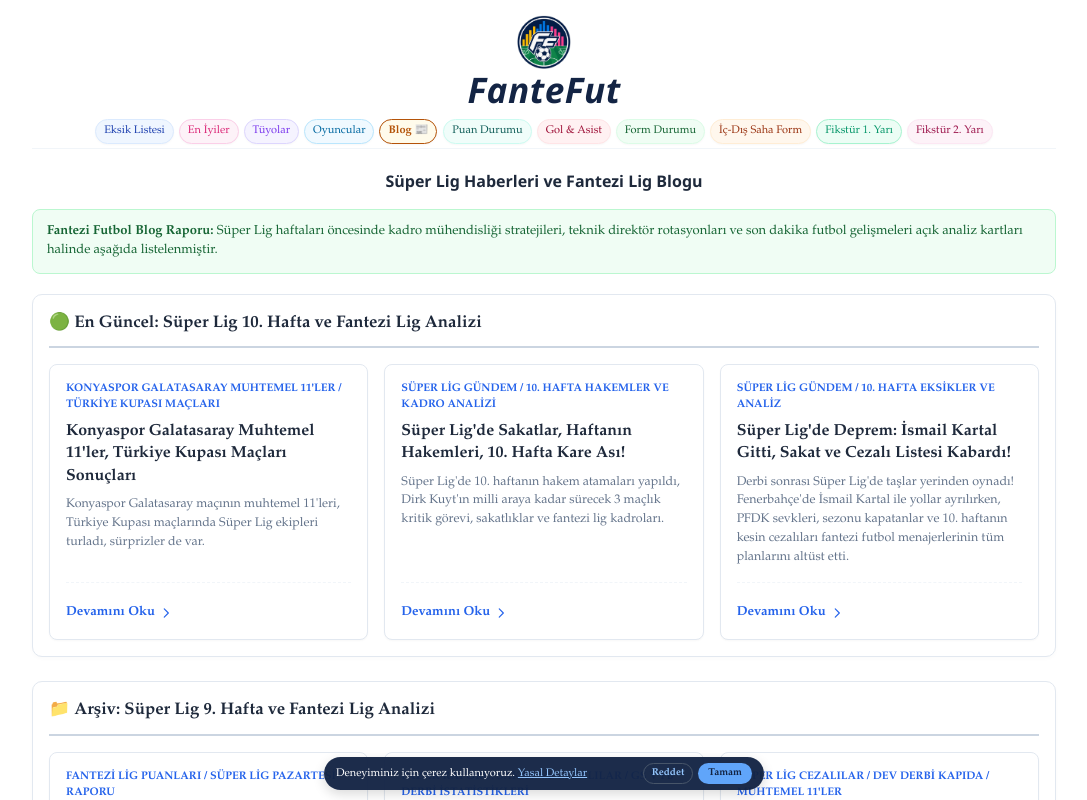
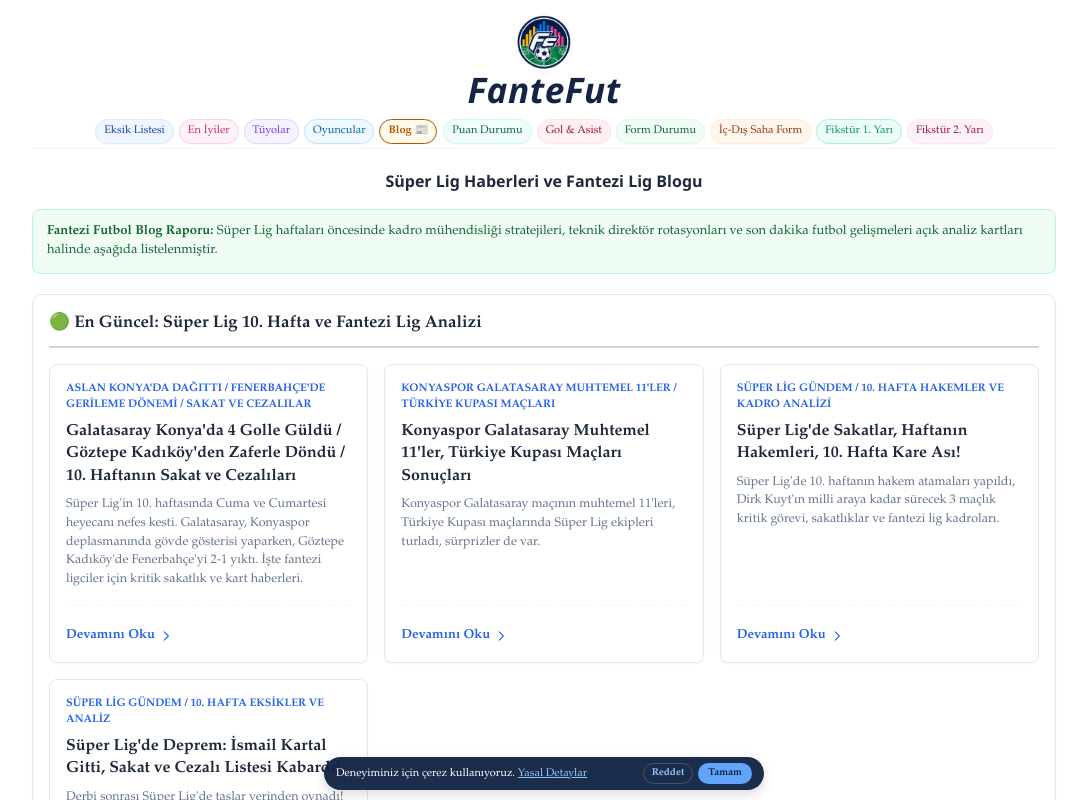
Before and after one commit to fantefut/fantefut, a Next.js app: page /blog in a window 1280 px wide. Shown: the top 800 px of the page, without its empty margins (96-1183 px from the left). Built offline with nearby package versions, Linux system fonts and the light colour scheme.

Commit message:
feat: add super lig 10th week fantasy football blog post JSON

```diff
--- a/app/page.tsx
+++ b/app/page.tsx
@@ -15,9 +15,9 @@ const SUPER_LIG_TAKIMLARI = [
 const ILK_OYUNCULAR = {
   "Alanyaspor": "Fernandes - Şüpheli - Belli değil - Belli değil", "Amed Sportif Faaliyetler": "Yira Sor - Şüpheli - Adale - Belli değil\nDellova - Cezalı - Sarı kart - 11. hafta\nDiagne - Cezalı - Kırmızı kart - 11. hafta", "Başakşehir": "Operi - Şüpheli - Belli değil - Belli değil", "Beşiktaş": "Orkun - Şüpheli - Topuk - TD kararı\nÜmit - Şüpheli - El - TD kararı\nMiretti - Sakat - Omuz - Kasım sonu\nCerny - Şüpheli - Belli değil - TD kararı", "Çorum FK": "Fredy - Şüpheli - Belli değil - Belli değil\nGökhan - Cezalı - Sarı kart - 12. hafta",
   "Erzurumspor FK": "Mustafa Yumlu - Sakat - Hamstring - Kasım ayı", "Eyüpspor": "",
-  "Fenerbahçe": "Greenwood - Hasta - Grip - 11. hafta\nOosterwolde - Liste dışı - Ameliyat oldu - Aralık\nArchie - Cezalı - Kırmızı kart - 13. hafta\nAke - Sakat - Adale - Kasım sonu\nAsensio - Sakat - Diz - Ocak sonu\nAmara Diouf - Liste dışı - Özel program - Belli değil",
+  "Fenerbahçe": "Greenwood - Hasta - Grip - 11. hafta\nOppong - Sakat - Adale - Kasım ayı\nOosterwolde - Liste dışı - Ameliyat oldu - Aralık\nArchie - Cezalı - Kırmızı kart - 13. hafta\nAke - Sakat - Adale - Kasım sonu\nAsensio - Sakat - Diz - Ocak sonu\nAmara Diouf - Liste dışı - Özel program - Belli değil",
   "Galatasaray": "Abdülkerim - Cezalı - Kırmızı kart - 12. hafta", "Gaziantep FK": "Abena - Cezalı - Sarı kart - 11. hafta\nFuat Bavuk - Sakat - Ayak b. - Belli değil\nNazım Sangare - Sakat - Adale - Belli değil\nOgün - Şüpheli - Belli değil - Belli değil\nHansen - Şüpheli - Belli değil - Belli değil\nTobiasz - Sakat - Belli değil - Kasım ayı",
-  "Gençlerbirliği": "K. Rodrigues - Sakat - Adale - Belli değil\nGoutas - Sakat - Çapraz bağ - Sezon sonu\nKoita - Şüpheli - Belli değil - Belli değil\nDiabate - Cezalı - Sarı kart - 11. hafta",
+  "Gençlerbirliği": "K. Rodrigues - Sakat - Adale - Belli değil\nGoutas - Sakat - Çapraz bağ - Sezon sonu\nKoita - Şüpheli - Belli değil - Belli değil\nDiabate - Cezalı - Sarı kart - 11. hafta\nEnsar - Sakat - Belli değil - Kasım sonu",
   "Göztepe": "Luka - Kadro dışı - Soruşturma - Belli değil\nFurkan B. - Sakat - Adale - Belli değil\nOgün - Sakat - Belli değil - Belli değil",
   "Kasımpaşa": "Kamil Ahmet - Sakat - Aşil - 2027\nMouanga - Sakat - Belli değil - Belli değil\nDiabate - Şüpheli - Belli değil - Belli değil", "Kocaelispor": "Petkovic - Şüpheli - Maç ritmi - Belli değil\nHaidara - Sakat - Tendon - 2027\nZoukrou - Sakat - Hamstring - Aralık ayı", "Konyaspor": "Adil - Sakat - Çapraz bağ - 2027\nDeniz - Cezalı - Sarı kart - 12. hafta\nBahadır - Şüpheli - Belli değil - Belli değil", "Rizespor": "Alikulov - Şüpheli - Maç ritmi - TD kararı\nSagnan - Cezalı - Sarı kart - 12. hafta\nFofana - Şüpheli - Belli değil - Belli değil", "Samsunspor": "Sousa - Cezalı - Kırmızı kart - 11. hafta\nMendes - Şüpheli - Belli değil - Belli değil\nCelil - Şüpheli - Uyluk - Belli değil\nFatih - Sakat - Kaburga k. - Belli değil", "Trabzonspor": "Okay - Sakat - Adale - 2027\nDju - Sakat - Uyluk - Kasım ayı\nAral - Şüpheli - Adale - Kasım ayı\nBatagov - Sakat - Tendon - 2027\nMalinovskyi - Sakat - Ameliyat oldu - Kasım sonu\nOnuralp - Sakat - Tendon - Belli değil"
 };
@@ -130,7 +130,7 @@ export default function Home() {
             Süper Lig eksik listeleri, fantezi lig maratonunda rakiplerinin önüne geçmek ve transfer bütçesini doğru yönetmek isteyen menajerler için en kritik strateji kaynağıdır. Özellikle hücum ve savunma kurgularında bütçe planlaması yaparken, oyuncuların sakatlık nedenlerini ve tahmini dönüş sürelerini analiz etmek uzun vadeli başarı getirecektir.
           </p>
           <p style={{ margin: '0 0 10px 0' }}>
-            İçinde bulunduğumuz haftalardaki güncel gelişmelere baktığımızda; Fenerbahçe'nin forvet ve orta saha hattındaki oyuncuların rotasyon süreleri Avrupa maçları ve taktiksel planlara göre şekillenirken, lig genelinde bu hafta cezalı oyuncular göze çarpıyor. Konyaspor'da Deniz Türüç, Galatasaray maçında sarı kart görerek cezalı duruma düştü, Çorum FK'de Gökhan, Rizespor'da Sagnan cezalı. Trabzonspor'da Dju ve Aral sakatlandı.
+            İçinde bulunduğumuz haftalardaki güncel gelişmelere baktığımızda; Fenerbahçe'de Oppong, Göztepe maçında sakatlandı 2 hafta olmaması beklenirken, lig genelinde bu hafta cezalı oyuncular göze çarpıyor. Konyaspor'da Deniz Türüç, Galatasaray maçında sarı kart görerek cezalı duruma düştü, Çorum FK'de Gökhan, Rizespor'da Sagnan cezalı. Trabzonspor'da Dju ve Aral sakatlandı.
           </p>
           <p style={{ margin: 0 }}>
             Kadro kurulum süreçlerinde sadece popüler isimlere yönelmek yerine, takımların Avrupa kulvarındaki yoğun maç takvimlerini ve rotasyon risklerini de hesaba katmanız fantezi takımınızın istikrarı açısından oldukça önemlidir. Sayfamızda yer alan tüm veriler düzenli periyotlarla taranarak en doğru analizleri yapmanıza katkı sağlamayı amaçlamaktadır.
--- a/data/blogs.js
+++ b/data/blogs.js
@@ -4,6 +4,17 @@ export const blogsData = [
 {
     grupAdi: "Süper Lig 10. Hafta ve Fantezi Lig Analizi",
     yazilar: [
+{
+  "tip": "gundem",
+  "dugmeAdi": "Aslan Konya'da Dağıttı / Fenerbahçe'de Gerileme Dönemi / Sakat ve Cezalılar",
+  "slug": "galatasaray-konyaspor-fenerbahce-goztepe-ozet-sakatlik-ceza",
+  "title": "Galatasaray Konya'da 4 Golle Güldü / Göztepe Kadıköy'den Zaferle Döndü / 10. Haftanın Sakat ve Cezalıları",
+  "description": "Süper Lig'in 10. haftasında Cuma ve Cumartesi heyecanı nefes kesti. Galatasaray, Konyaspor deplasmanında gövde gösterisi yaparken, Göztepe Kadıköy'de Fenerbahçe'yi 2-1 yıktı. İşte fantezi ligciler için kritik sakatlık ve kart haberleri.",
+  "content": [
+    "Trendyol Süper Lig’in 10. haftasında Cuma ve Cumartesi günü oynanan 4 kritik mücadele fantezi lig menajerlerine puan ve heyecan fırtınası sundu. Haftanın açılışında lider Galatasaray, deplasmanda Konyaspor’u 4-0 gibi net bir skorla geçerek gövde gösterisi yaptı. Sarı-kırmızılılara galibiyeti getiren gol perdesini 12. dakikada fantezi kadrolarının değişmez gol silahı Victor Osimhen açtı. Ardından 28. dakikada Yunus Akgün’ün muhteşem uzak mesafeli golü geldi. İkinci yarıda vites düşürmeyen Aslan, 49. dakikada Aleksey Batrakov ve 55. dakikada penaltıdan yeni transferi Rafael Leão'nun ayak içi vuruşuyla skoru ilan etti. xA 90' listemizin gediklilerinden Sara ve Batrakov üç asistle tamamladılar maçı. Cumartesi gününün en büyük şoku ise Kadıköy'de yaşandı; Göztepe, güçlü rakibi Fenerbahçe'yi deplasmanda 2-1 mağlup ederek haftanın bombasını patlattı. Lukaku'nun üstün fiziğini kullanıp yaptığı asist ve Guendouzi'nin attığı golle 45+1'de öne geçen taraf ev sahibi oldu. Yaptığı pas hataları ve oyunuyla son zamanlarda eleştirilen Guendouzi kendini affetiriyor mu derken, ilginç geri pasta yaptığı büyük hata sonucu 76. dakikada Göztepe beraberliği yakaladı. İki dakika sonra da kornerden golü bulan Göztepe maçı 2-1 kazandı. Diğer Cumartesi karşılaşmalarında ise Çorum FK, Erzurumspor FK deplasmanından 3-1'lik galibiyetle ayrılırken, Kocaelispor ile Çaykur Rizespor arasındaki çekişmeli mücadele 0-0'lık eşitlikle sona erdi.",
+    "İlk iki gün oynanan zorlu mücadelelerin ardından fantezi futbol menajerlerinin gözü kulağı sakatlık ve ceza raporlarına çevrildi. Açılış maçında ev sahibi takım adına şanssız durumlar yaşandı; 40. dakikada sakatlanan ve yediği iki golle kurtarış yüzdesi liderliğini kaybeden Bahadır yerini genç kaleci Deniz'e bırakırken birkaç dakika sonra sarı kart gören Deniz Türüç haftaya cezalı. Soğuk Erzurumspor deplasmanında 3 golle ısınan Çorum FK'de ise 34'te sarı kart gören Gökhan Sazdağı, Fenerbahçe maçında olmayacak. Kocaelispor - Çaykur Rizespor mücadelesi ise adeta bir kart savaşına sahne oldu; ev sahibinden 4, konuk ekipten ise 3 oyuncu sarı kart görürken Sagnan haftaya yok. Fenerbahçe'de ise Yiğit Efe'ye ilk 11 yolu zorlu maçlar öncesi göründü. Ağrı hisseden Oppong değişmek istediğini kenara bildirdi ve 84'te oyundan alındı, muhtemelen iki hafta forma giyemeyecek gibi görünüyor ilk gelen raporlar neticesinde. Ake'nin de yokluğunda genç Yiğit Efe, Skriniar'ın partneri olacak Liverpool ve Çorum FK maçlarında, sakatlıksız başarılı performans diliyoruz."
+  ]
+},
 {
   "tip": "gundem",
   "dugmeAdi": "Konyaspor Galatasaray Muhtemel 11'ler / Türkiye Kupası Maçları",
```
